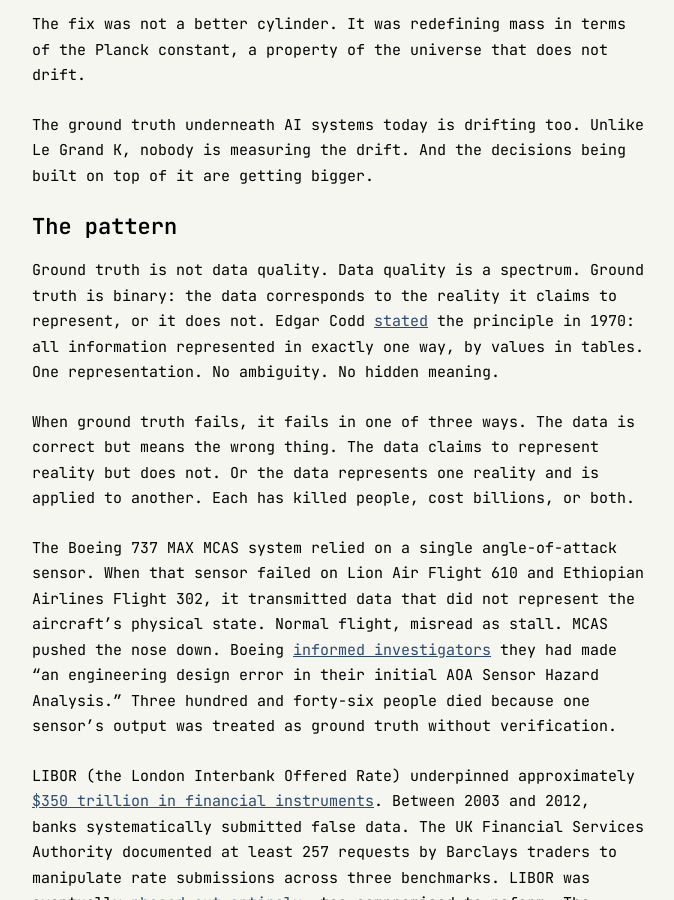
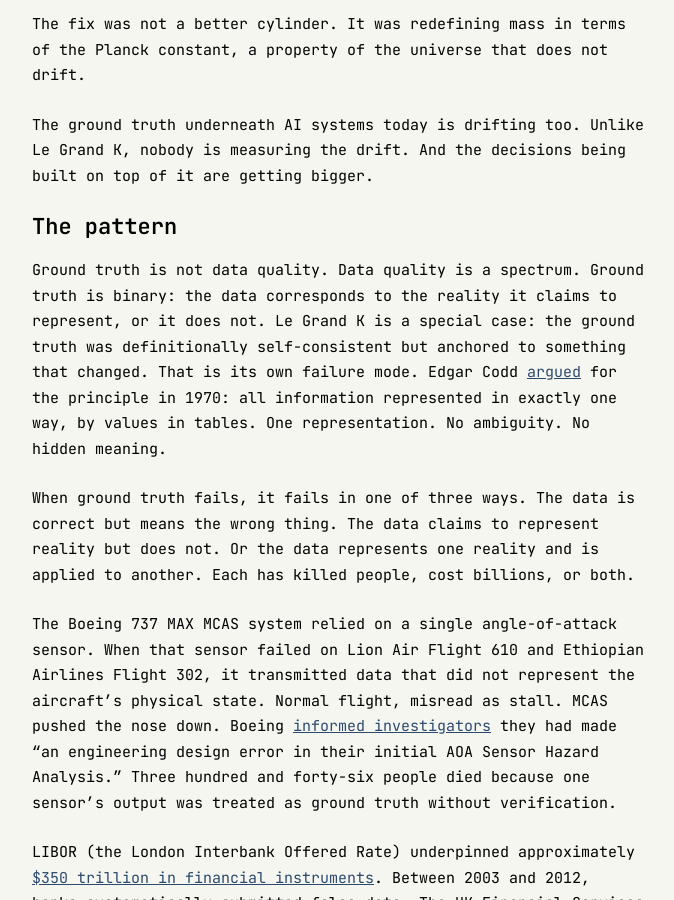
Before and after one commit to ashita-ai/ashita-ai.github.io, a Jekyll site: the page built from _posts/2026-03-24-ground-truth-as-foundation.md, in a window 1280 px wide and 900 px high, scrolled down 604 px. Shown: the whole window, without its empty margins (302-976 px from the left). Built offline with Jekyll 4.4.1, drawn with Linux system fonts in a browser that asks for light colours.

Commit message:
Fix Codd citation framing and resolve binary/drift logical tension
- "stated" implied a direct quote; "argued for the principle" owns the paraphrase
- Le Grand K is a definitional-anchor failure, not a binary correspondence failure;
  added one sentence distinguishing this before the binary definition

```diff
--- a/_posts/2026-03-24-ground-truth-as-foundation.md
+++ b/_posts/2026-03-24-ground-truth-as-foundation.md
@@ -16,7 +16,7 @@
 
 ## The pattern
 
-Ground truth is not data quality. Data quality is a spectrum. Ground truth is binary: the data corresponds to the reality it claims to represent, or it does not. Edgar Codd [stated](https://dl.acm.org/doi/10.1145/362384.362685) the principle in 1970: all information represented in exactly one way, by values in tables. One representation. No ambiguity. No hidden meaning.
+Ground truth is not data quality. Data quality is a spectrum. Ground truth is binary: the data corresponds to the reality it claims to represent, or it does not. Le Grand K is a special case: the ground truth was definitionally self-consistent but anchored to something that changed. That is its own failure mode. Edgar Codd [argued](https://dl.acm.org/doi/10.1145/362384.362685) for the principle in 1970: all information represented in exactly one way, by values in tables. One representation. No ambiguity. No hidden meaning.
 
 When ground truth fails, it fails in one of three ways. The data is correct but means the wrong thing. The data claims to represent reality but does not. Or the data represents one reality and is applied to another. Each has killed people, cost billions, or both.
 
```
